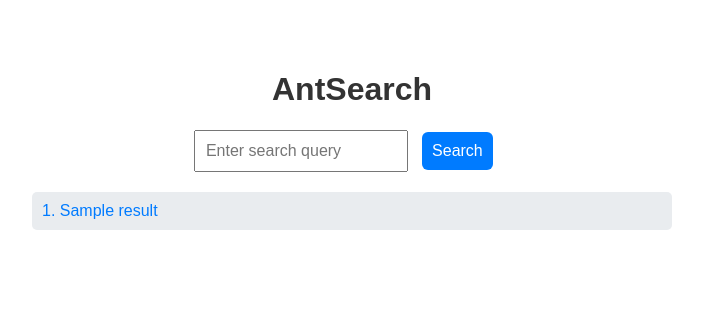
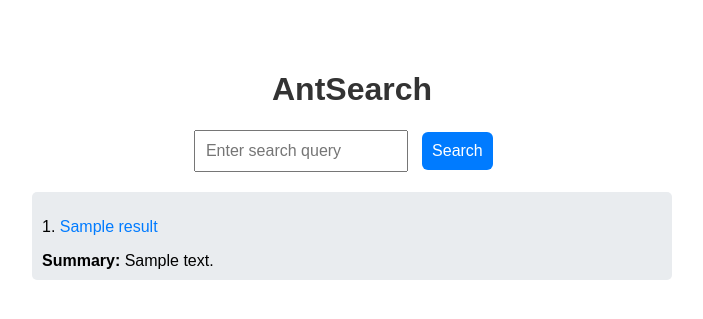
Before and after one commit to Hydrohaven/cs121_A3, a FastAPI app: template templates/index.html in a window 1280 px wide. Shown: the top 319 px of the page, without its empty margins (288-991 px from the left). Run offline with FastAPI, Linux system fonts and the light colour scheme; the template is opened without the code that fills it: most values are stand-ins (such as "Sample title", 1, 10 or a date in 2020); parts of the project's set-up code (start-up, migrations or seed data) failed here and were passed over.

Commit message:
ai summarizer

```diff
--- a/app.py
+++ b/app.py
@@ -1,10 +1,13 @@
 import os
 from fastapi import FastAPI, Form, Request
-from fastapi.responses import HTMLResponse, FileResponse
+from fastapi.responses import HTMLResponse
 from fastapi.templating import Jinja2Templates
 import time
 from search import SearchEngine
 import uvicorn
+from transformers import pipeline
+import requests
+from bs4 import BeautifulSoup
 
 app = FastAPI()
 
@@ -13,6 +16,26 @@
 
 # Jinja2 templates setup (for rendering HTML templates)
 templates = Jinja2Templates(directory="templates")
+
+# Initialize a pipeline for summarization
+summarizer = pipeline("summarization", model="facebook/bart-large-cnn", device=-1)
+
+def fetch_page_content(url):
+    """Fetch the main content of a web page using BeautifulSoup."""
+    try:
+        response = requests.get(url, timeout=5)
+        response.raise_for_status()  # Raise an exception for bad status codes
+        soup = BeautifulSoup(response.content, "html.parser")
+
+        # Get all text from the page
+        paragraphs = soup.find_all("p")  # Extract all paragraph tags
+        text = ' '.join([para.get_text() for para in paragraphs if para.get_text()])
+
+        return text
+
+    except Exception as e:
+        print(f"Error fetching content from {url}: {e}")
+        return ""
 
 
 @app.get("/", response_class=HTMLResponse)
@@ -24,13 +47,24 @@
     start_time = time.perf_counter()
     results = list(enumerate(search_engine.boolean_and_search(query), 1))[:50]
 
-    # Temporarily remove the summarization part
     summarized_results = []
     for idx, result in results:
-        summarized_results.append({
-            "index": idx,
-            "result": result,
-        })
+        result_text = fetch_page_content(result)
+
+        if result_text:
+            if len(result_text.split()) > 50: # summarize if longer than 50 words
+                summary = summarizer(result_text, max_length=70, min_length=20, do_sample=False)
+                summarized_results.append({
+                    "index": idx,
+                    "result": result,
+                    "summary": summary[0]['summary_text'],
+                })
+            else:
+                summarized_results.append({
+                    "index": idx,
+                    "result": result,
+                    "summary": result_text,
+                })
 
     elapsed_time = time.perf_counter() - start_time
     formatted_elapsed_time = f"{elapsed_time:.4f}"
--- a/templates/index.html
+++ b/templates/index.html
@@ -99,7 +99,10 @@
             <div class="results">
                 {% for result in results %}
                     <div class="result-item">
-                        <a href="{{ result.result }}" target="_blank">{{ result.index }}. {{ result.result }}</a>
+                        <p>{{ result.index }}. <a href="{{ result.result }}" target="_blank">{{ result.result }}</a></p>
+                        <div class="summary">
+                            <strong>Summary:</strong> {{ result.summary }}
+                        </div>
                     </div>
                 {% endfor %}
             </div>
```
